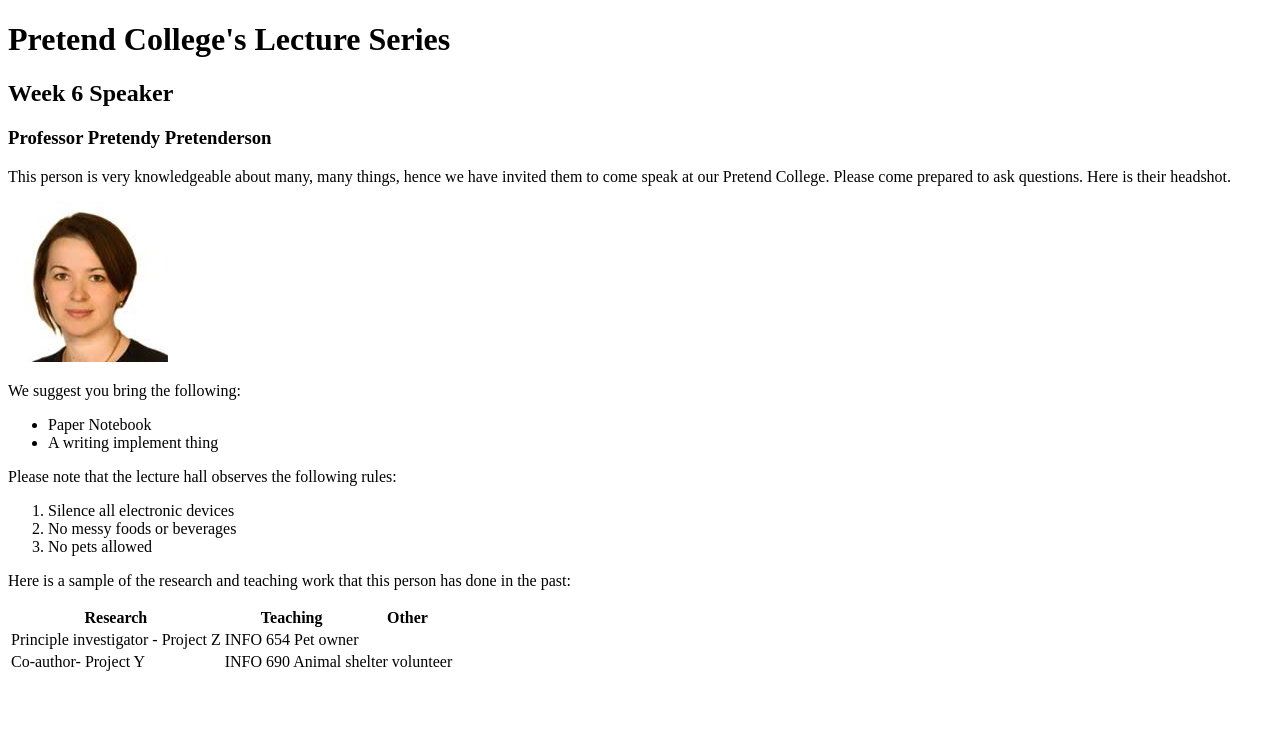
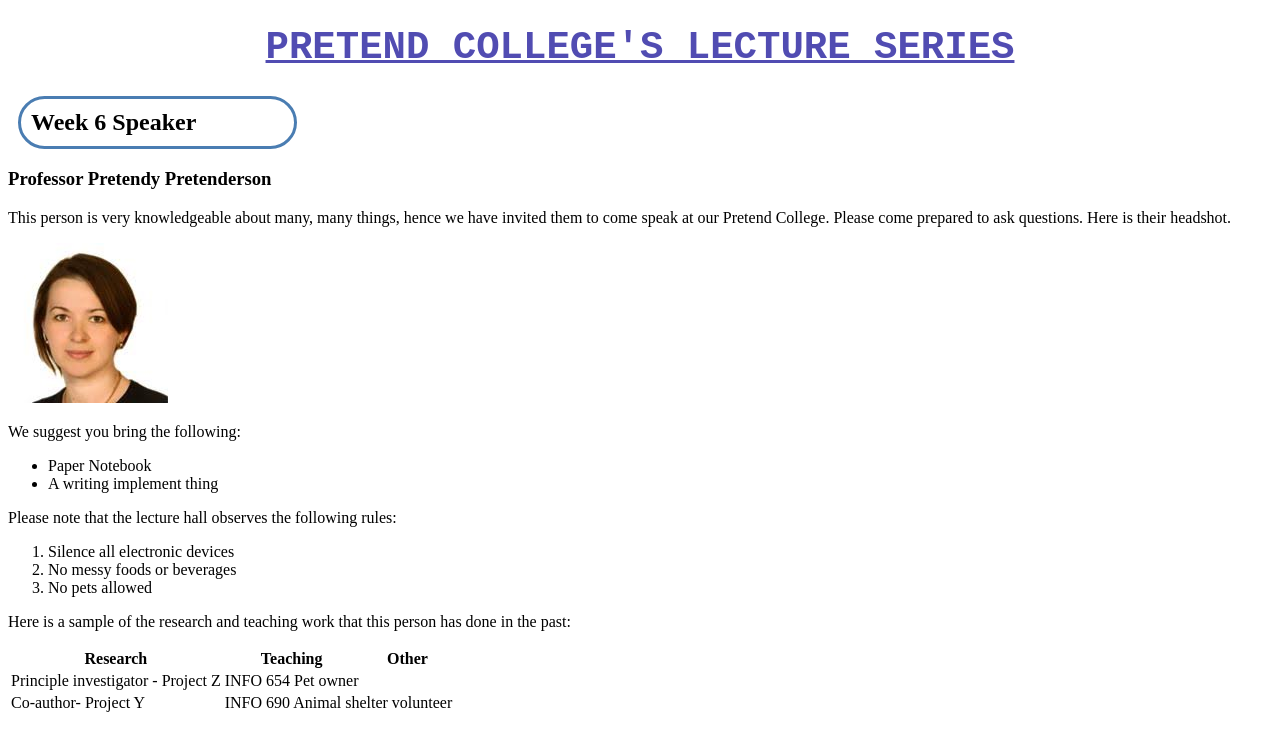
Before and after one commit to mzinaman/mzinaman.github.io, a plain HTML site: page index.html in a window 1280 px wide. Drawn offline with Linux system fonts and the light colour scheme.

Commit message:
Add files via upload

```diff
--- a/index.html
+++ b/index.html
@@ -1,9 +1,31 @@
 <!DOCTYPE html>
-<html lang="eng">
+<html lang="en">
 <head>
-<title>My practice
-    page</title>
+<title>My practice page</title>
     <meta charset="UTF-8">
+    <style>
+        h2{
+            margin:10px;
+            padding: 10px;
+            border: 3px solid #4a7db2;
+            width: 20%;
+            border-radius: 100px;
+        }
+        p:hover {
+            background-color:#618cdb
+        }
+        h1 {
+            color:#514cb2;
+            font-size: 3em;
+            font-family: monospace;
+            text-align: center;
+            font-weight:bolder;
+            text-decoration: underline;
+            text-transform: uppercase;
+
+        }
+
+    </style>
 </head>
 <body>
     <h1>Pretend College's Lecture Series</h1>
```
